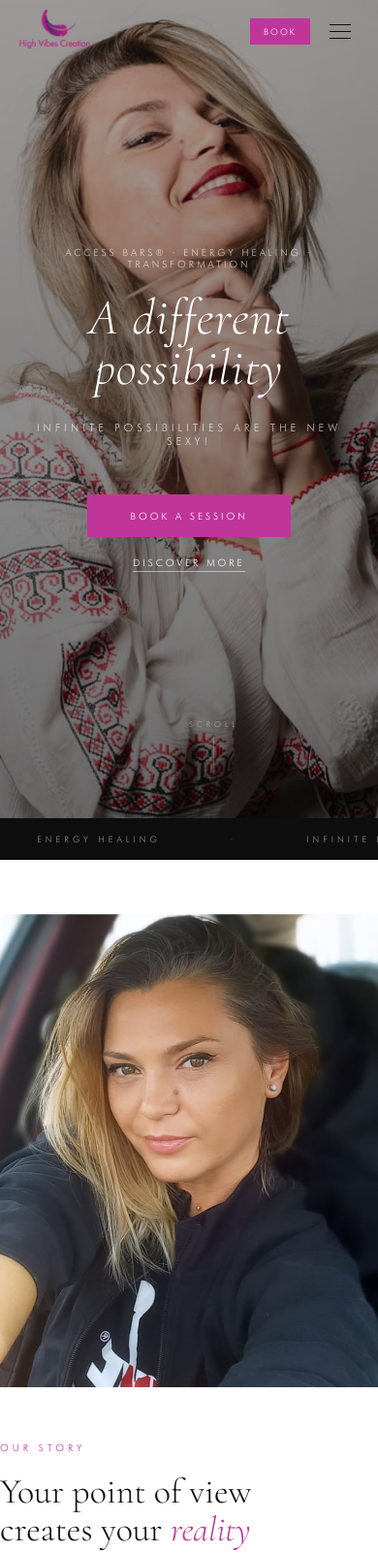
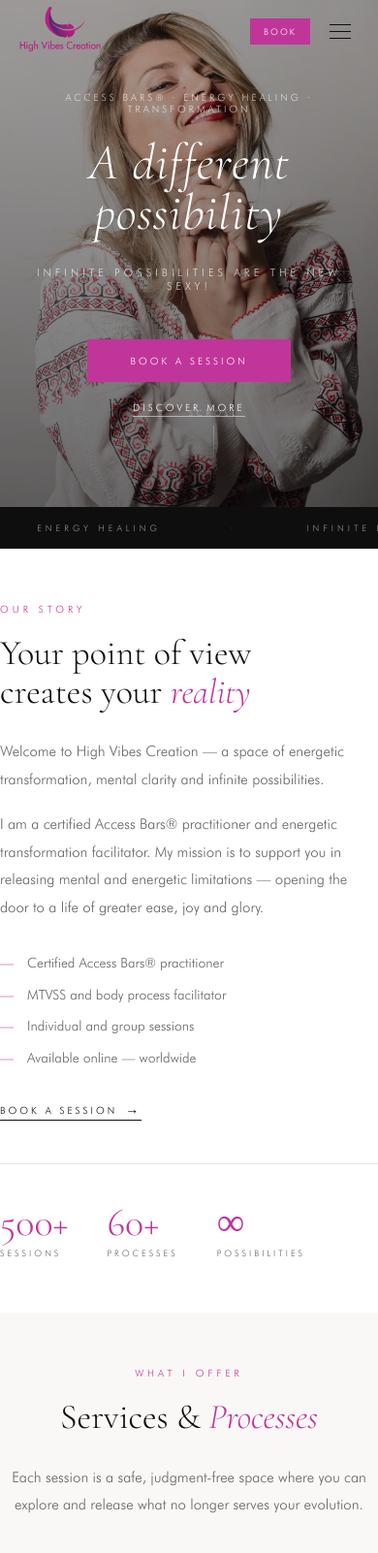
Before and after one commit to Raptoor/highvibescreation-website, a plain HTML site: page index.html in a window 390 px wide. Shown: the top 1602 px of the page at 97% size. Drawn offline with nearby package versions, Linux system fonts and the light colour scheme.

Commit message:
Remove About photo, smaller hero, larger header logo
Made-with: Cursor

```diff
--- a/index.html
+++ b/index.html
@@ -118,7 +118,7 @@
       flex-shrink: 0;
       text-align: left;
     }
-    .nav-logo img { height: 56px; width: auto; display: inline-block; }
+    .nav-logo img { height: 64px; width: auto; display: inline-block; }
 
     /* Logo stânga, tot meniul grupat în dreapta (similar lorenavlasin.com) */
     .nav-desktop {
@@ -208,8 +208,9 @@
 
     /* ─── HERO ─── */
     #home {
-      height: 100vh;
-      min-height: 640px;
+      height: 72vh;
+      min-height: 480px;
+      max-height: 800px;
       position: relative;
       display: flex;
       align-items: center;
@@ -408,25 +409,7 @@
     /* ─── ABOUT ─── */
     #about { background: var(--white); }
     .about-grid {
-      display: grid;
-      grid-template-columns: 5fr 6fr;
-      gap: 96px;
-      align-items: center;
-    }
-    .about-img-col { position: relative; }
-    .about-img {
-      width: 100%;
-      aspect-ratio: 4/5;
-      object-fit: cover;
-      object-position: center top;
-      display: block;
-    }
-    .about-img-accent {
-      position: absolute;
-      bottom: -20px; right: -20px;
-      width: 100px; height: 100px;
-      border: 1px solid var(--magenta-pale);
-      pointer-events: none;
+      max-width: 680px;
     }
     .about-text-col .body-text { margin-bottom: 18px; }
     .about-list {
@@ -858,13 +841,16 @@
       .header-inner { padding: 0 28px; }
       .nav-list { gap: 16px; }
       .nav-list a { font-size: 10px; letter-spacing: 2px; }
-      .about-grid { grid-template-columns: 1fr; gap: 56px; }
-      .about-img { max-width: 480px; }
       .contact-grid { grid-template-columns: 1fr; gap: 56px; }
       .services-grid, .testi-grid, .shop-grid { grid-template-columns: 1fr 1fr; }
       .wrap { padding: 0 28px; }
     }
     @media (max-width: 768px) {
+      #home {
+        height: 62vh;
+        min-height: 360px;
+        max-height: 560px;
+      }
       .nav-desktop { display: none; }
       .hamburger { display: flex; }
       .mob-right { display: flex; }
@@ -878,7 +864,7 @@
         height: 64px;
       }
       .nav-logo { text-align: left; }
-      .nav-logo img { height: 40px; }
+      .nav-logo img { height: 46px; }
       .hamburger {
         position: static;
         transform: none;
@@ -938,9 +924,6 @@
       .form-row { grid-template-columns: 1fr; }
       .nl-form { flex-direction: column; }
       .nl-btn { padding: 16px; }
-
-      /* Decorative accent hides on mobile */
-      .about-img-accent { display: none; }
 
       /* Footer */
       footer { padding: 40px 20px; }
@@ -1049,11 +1032,7 @@
   <section id="about">
     <div class="wrap section-pad">
       <div class="about-grid">
-        <div class="about-img-col reveal">
-          <img class="about-img" src="assets/images/about.jpg" alt="High Vibes Creation" />
-          <div class="about-img-accent"></div>
-        </div>
-        <div class="about-text-col reveal reveal-delay-1">
+        <div class="about-text-col reveal">
           <span class="eyebrow" data-en="Our Story" data-ro="Despre Mine">Our Story</span>
           <h2 class="serif-title" data-en="Your point of view<br>creates your <em>reality</em>" data-ro="Punctul tău de vedere<br>îți creează <em>realitatea</em>">Your point of view<br>creates your <em>reality</em></h2>
           <p class="body-text" data-en="Welcome to High Vibes Creation — a space of energetic transformation, mental clarity and infinite possibilities." data-ro="Bun venit în lumea High Vibes Creation — un spațiu de transformare energetică, claritate mentală și posibilități infinite.">Welcome to High Vibes Creation — a space of energetic transformation, mental clarity and infinite possibilities.</p>
```
